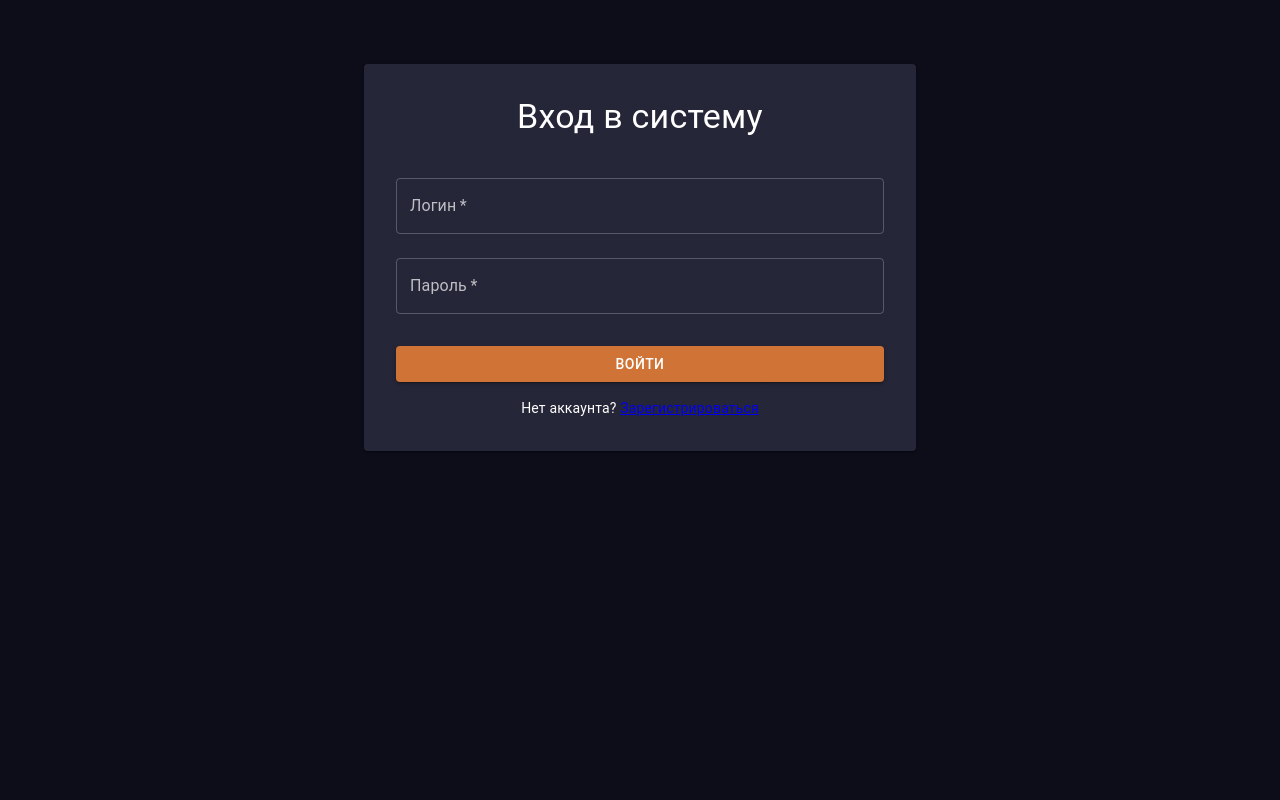
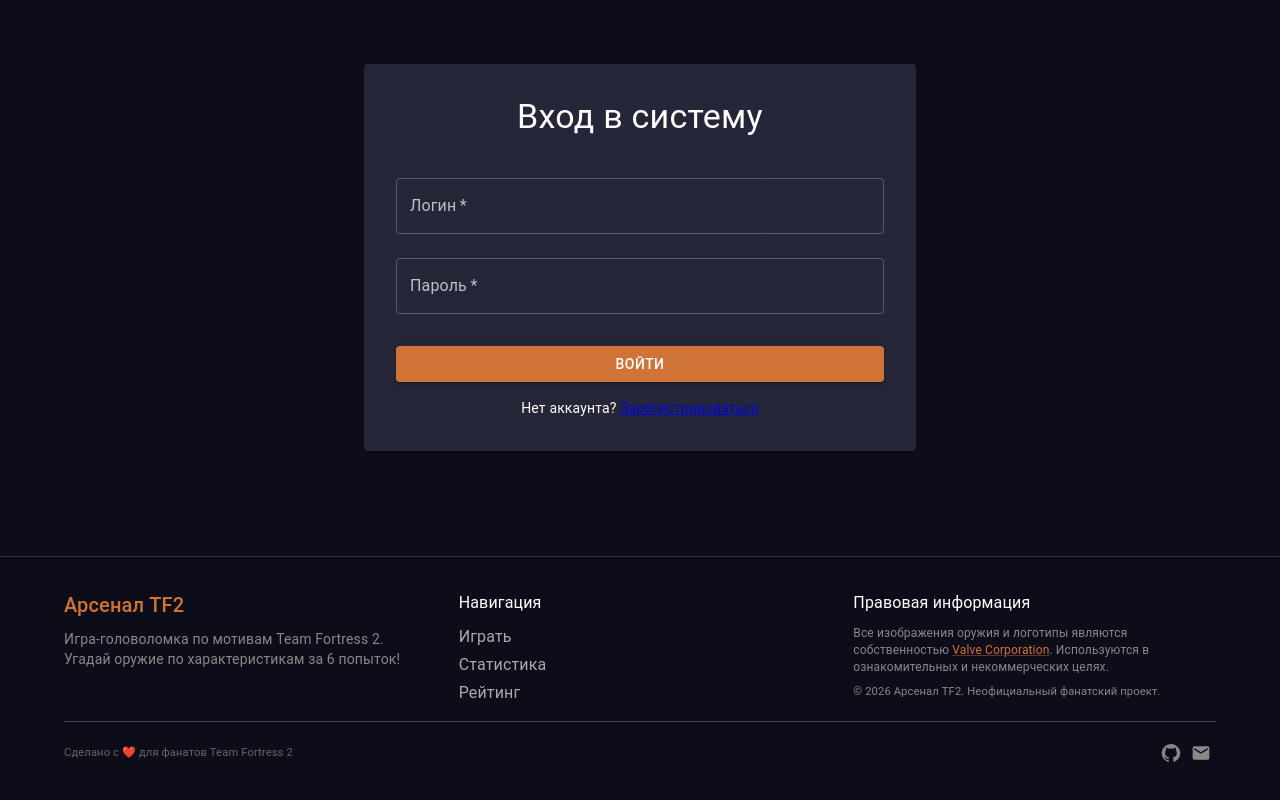
Before and after one commit to UnicornSereJa/arsenaltf2, a React (Create React App) app in the folder frontend/: page /login in a window 1280 px wide. Built offline with nearby package versions, Linux system fonts and the light colour scheme; no server answers.

Commit message:
Upd: Добавлен фуутер

```diff
--- a/frontend/src/App.css
+++ b/frontend/src/App.css
@@ -0,0 +1,20 @@
+/* Прижимаем футер к низу */
+html, body, #root {
+  height: 100%;
+  margin: 0;
+  padding: 0;
+}
+
+#root {
+  display: flex;
+  flex-direction: column;
+  min-height: 100vh;
+}
+
+#root > * {
+  flex-shrink: 0;
+}
+
+#root > footer {
+  margin-top: auto;
+}
--- a/frontend/src/App.js
+++ b/frontend/src/App.js
@@ -2,6 +2,7 @@ import React from 'react';
 import { BrowserRouter, Routes, Route } from 'react-router-dom';
 import { ThemeProvider, createTheme } from '@mui/material/styles';
 import CssBaseline from '@mui/material/CssBaseline';
+import { Box } from '@mui/material';  // ← импорт Box
 import PrivateRoute from './components/PrivateRoute';
 import GameBoard from './components/GameBoard';
 import Login from './components/Login';
@@ -10,6 +11,7 @@ import Statistics from './components/Statistics';
 import Leaderboard from './components/Leaderboard';
 import AdminPanel from './components/AdminPanel';
 import Profile from './components/Profile';
+import Footer from './components/Footer';
 import { AuthProvider } from './context/AuthContext';
 
 const darkTheme = createTheme({
@@ -27,26 +29,37 @@ function App() {
       <CssBaseline />
       <AuthProvider>
         <BrowserRouter>
+          <Box
+            sx={{
+              display: 'flex',
+              flexDirection: 'column',
+              minHeight: '100vh',
+            }}
+          >
+            <Box sx={{ flex: 1 }}>
               <Routes>
                 {/* Открытые маршруты */}
                 <Route path="/login" element={<Login />} />
                 <Route path="/register" element={<Register />} />
 
-            {/* Главная страница — доступна всем (гостям и авторизованным) */}
+                {/* Главная страница */}
                 <Route path="/" element={<GameBoard />} />
 
-            {/* Защищённые маршруты (только для авторизованных) */}
+                {/* Защищённые маршруты */}
                 <Route element={<PrivateRoute />}>
                   <Route path="/statistics" element={<Statistics />} />
                   <Route path="/leaderboard" element={<Leaderboard />} />
                   <Route path="/profile" element={<Profile />} />
                 </Route>
 
-            {/* Админка (только для администраторов) */}
+                {/* Админка */}
                 <Route element={<PrivateRoute allowedRoles={['admin']} />}>
                   <Route path="/admin" element={<AdminPanel />} />
                 </Route>
               </Routes>
+            </Box>
+            <Footer />
+          </Box>
         </BrowserRouter>
       </AuthProvider>
     </ThemeProvider>
--- a/frontend/src/components/Footer.js
+++ b/frontend/src/components/Footer.js
@@ -0,0 +1,103 @@
+import React from 'react';
+import {
+  Box, Container, Typography, Link, Grid,
+  Divider, IconButton
+} from '@mui/material';
+import { GitHub, Mail, Info } from '@mui/icons-material';
+
+const Footer = () => {
+  const currentYear = new Date().getFullYear();
+
+  return (
+    <Box
+      component="footer"
+      sx={{
+        bgcolor: '#0d0d1a',
+        color: '#aaa',
+        py: 4,
+        mt: 'auto',
+        borderTop: '1px solid #2a2a4a'
+      }}
+    >
+      <Container maxWidth="lg">
+        <Grid container spacing={4} justifyContent="space-between">
+          {/* Левая колонка — информация о проекте */}
+          <Grid item xs={12} md={4}>
+            <Typography variant="h6" sx={{ color: '#CF7336', mb: 1 }}>
+              Арсенал TF2
+            </Typography>
+            <Typography variant="body2" sx={{ color: '#888' }}>
+              Игра-головоломка по мотивам Team Fortress 2.
+              Угадай оружие по характеристикам за 6 попыток!
+            </Typography>
+          </Grid>
+
+          {/* Центральная колонка — ссылки */}
+          <Grid item xs={12} md={4}>
+            <Typography variant="subtitle1" sx={{ color: '#fff', mb: 1 }}>
+              Навигация
+            </Typography>
+            <Box display="flex" flexDirection="column" gap={0.5}>
+              <Link href="/" color="inherit" underline="hover">Играть</Link>
+              <Link href="/statistics" color="inherit" underline="hover">Статистика</Link>
+              <Link href="/leaderboard" color="inherit" underline="hover">Рейтинг</Link>
+            </Box>
+          </Grid>
+
+          {/* Правая колонка — юр. информация */}
+          <Grid item xs={12} md={4}>
+            <Typography variant="subtitle1" sx={{ color: '#fff', mb: 1 }}>
+              Правовая информация
+            </Typography>
+            <Typography variant="body2" sx={{ color: '#888', fontSize: '0.75rem' }}>
+              Все изображения оружия и логотипы являются собственностью{' '}
+              <Link
+                href="https://www.valvesoftware.com/"
+                target="_blank"
+                rel="noopener noreferrer"
+                sx={{ color: '#CF7336' }}
+              >
+                Valve Corporation
+              </Link>
+              . Используются в ознакомительных и некоммерческих целях.
+            </Typography>
+            <Typography variant="body2" sx={{ color: '#888', fontSize: '0.7rem', mt: 1 }}>
+              © {currentYear} Арсенал TF2. Неофициальный фанатский проект.
+            </Typography>
+          </Grid>
+        </Grid>
+
+        <Divider sx={{ my: 2, bgcolor: '#2a2a4a' }} />
+
+        {/* Нижняя строка — соцсети / контакты */}
+        <Box display="flex" justifyContent="space-between" alignItems="center" flexWrap="wrap">
+          <Typography variant="body2" sx={{ color: '#666', fontSize: '0.7rem' }}>
+            Сделано с ❤️ для фанатов Team Fortress 2
+          </Typography>
+          <Box>
+            <IconButton
+              component="a"
+              href="https://github.com/UnicornSereJa/arsenaltf2"
+              target="_blank"
+              rel="noopener noreferrer"
+              sx={{ color: '#888' }}
+              size="small"
+            >
+              <GitHub fontSize="small" />
+            </IconButton>
+            <IconButton
+              component="a"
+              href="mailto:your-email@example.com"
+              sx={{ color: '#888' }}
+              size="small"
+            >
+              <Mail fontSize="small" />
+            </IconButton>
+          </Box>
+        </Box>
+      </Container>
+    </Box>
+  );
+};
+
+export default Footer;
```
Lines whose indentation alone changed are shown as unchanged.
